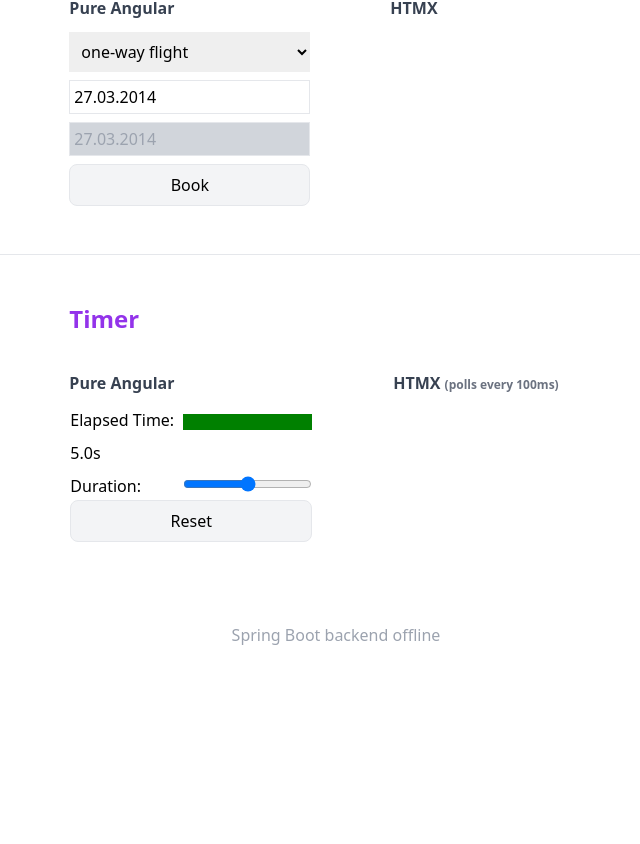
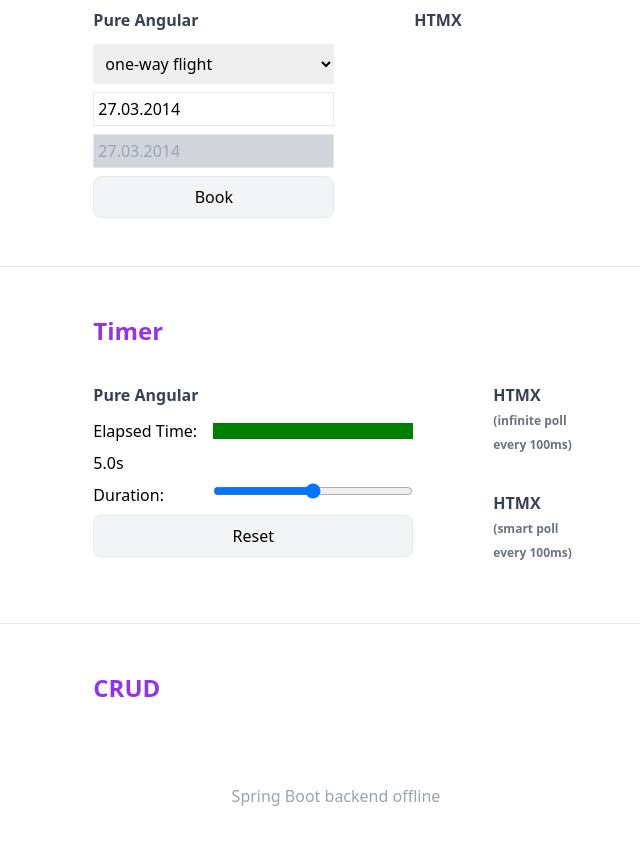
Before and after one commit to Dima-369/angular-htmx-7-guis, an Angular app in the folder angular/: page / in a window 1280 px wide. Shown: the part 758-1602 px from the top of the page, without its empty margins (304-944 px from the left). Before the commit the page ends 1445 px from the top, so only its background shows below. Built offline with nearby package versions, Linux system fonts and the light colour scheme.

Commit message:
Start using inifinite and non infinite timer HTMX code

```diff
--- a/angular/src/app/app.component.css
+++ b/angular/src/app/app.component.css
@@ -11,7 +11,7 @@ h3 {
 }
 
 .solutions > div {
-  @apply mx-6 w-full md:m-auto md:w-9/12 lg:m-auto lg:w-9/12 xl:w-5/12 xl:m-auto;
+  @apply px-6 w-full md:mx-auto md:w-11/12 lg:w-9/12 xl:w-5/12;
 }
 
 hr {
--- a/angular/src/app/app.component.html
+++ b/angular/src/app/app.component.html
@@ -24,7 +24,7 @@
     <div class="my-9">
       <h3>Pure Angular</h3>
       <app-temperature-converter></app-temperature-converter>
-      <h3 class="mt-6">HTMX</h3>
+      <h3 class="mt-9">HTMX</h3>
       <app-temperature-converter-htmx></app-temperature-converter-htmx>
     </div>
   </div>
@@ -51,17 +51,26 @@
   <div>
     <a href="https://eugenkiss.github.io/7guis/tasks/#timer"
        target="_blank">Timer</a>
-    <div class="my-9 flex">
+    <div class="my-9 flex flex-col md:flex-row">
       <div>
         <h3>Pure Angular</h3>
         <app-timer></app-timer>
       </div>
-      <div class="ml-20">
-        <h3>HTMX <span class="text-xs text-gray-500">(polls every 100ms)</span></h3>
-        <app-timer-htmx></app-timer-htmx>
+      <div class="ml-0 md:ml-20">
+        <h3 class="mt-9 md:mt-0">HTMX <span class="text-xs text-gray-500">(infinite poll every 100ms)</span></h3>
+        <app-timer-infinite-htmx></app-timer-infinite-htmx>
+        <h3 class="mt-9">HTMX <span class="text-xs text-gray-500">(smart poll every 100ms)</span></h3>
+<!--        <app-timer-htmx></app-timer-htmx>-->
       </div>
     </div>
   </div>
+
+  <hr>
+
+  <div>
+    <a href="https://eugenkiss.github.io/7guis/tasks/#crud" target="_blank">CRUD</a>
+  </div>
+
 </div>
 
 <app-info></app-info>
--- a/angular/src/app/app.module.ts
+++ b/angular/src/app/app.module.ts
@@ -11,7 +11,7 @@ import {FlightBookerComponent} from './flight-booker/flight-booker.component';
 import {FormsModule} from "@angular/forms";
 import { FlightBookerHtmxComponent } from './flight-booker-htmx/flight-booker-htmx.component';
 import { TimerComponent } from './timer/timer.component';
-import { TimerHtmxComponent } from './timer-htmx/timer-htmx.component';
+import { TimerInfiniteHtmxComponent } from './timer-htmx/timer-infinite-htmx.component';
 import { HeaderComponent } from './header/header.component';
 
 @NgModule({
@@ -25,7 +25,7 @@ import { HeaderComponent } from './header/header.component';
     FlightBookerComponent,
     FlightBookerHtmxComponent,
     TimerComponent,
-    TimerHtmxComponent,
+    TimerInfiniteHtmxComponent,
     HeaderComponent
   ],
   imports: [
--- a/angular/src/app/timer/timer.component.html
+++ b/angular/src/app/timer/timer.component.html
@@ -1,35 +1,25 @@
-<table>
-  <tbody>
-  <tr>
-    <td class="pr-2">Elapsed Time:</td>
-    <td>
+<div class="flex">
+  <span class="pr-2" style="min-width: 120px">Elapsed Time:</span>
   <progress
     [max]="maxTimeMs"
     [value]="progressValueMs"
-        class="w-full rounded-xl align-middle bg-gray-300"></progress>
-    </td>
-  </tr>
-  <tr>
-    <td colspan="2" class="py-2">{{ formatElapsed() }}</td>
-  </tr>
-  <tr>
-    <td>Duration:</td>
-    <td>
+    class="h-4 self-center rounded-xl bg-gray-300 align-middle w-[200px]"></progress>
+</div>
+
+<p class="py-2">{{ formatElapsed() }}</p>
+
+<div class="flex">
+  <span class="w-[120px]">Duration: </span>
   <input
+    class="self-start w-[200px]"
     [(ngModel)]="durationMs"
     [max]="maxTimeMs"
     min="0"
     name="duration"
     type="range"/>
-    </td>
-  </tr>
-  <tr>
-    <td colspan="2">
+</div>
+
 <button
   (click)="reset()"
-        class="rounded-lg border bg-gray-100 px-3 py-2 w-full">Reset
+  class="mt-2 rounded-lg border bg-gray-100 px-3 py-2 w-[321px] md:w-full">Reset
 </button>
-    </td>
-  </tr>
-  </tbody>
-</table>
```
Also changed, not shown: angular/src/app/timer-htmx/timer-htmx.component.ts (deleted, +0 -9 lines), angular/src/app/timer-htmx/timer-infinite-htmx.component.ts (added, +9 -0 lines), angular/src/app/timer-htmx/timer-infinite-htmx.component.html (renamed from angular/src/app/timer-htmx/timer-htmx.component.html), 2 other files (tests, documents, lock files or other folders). Lines whose indentation alone changed are shown as unchanged.
